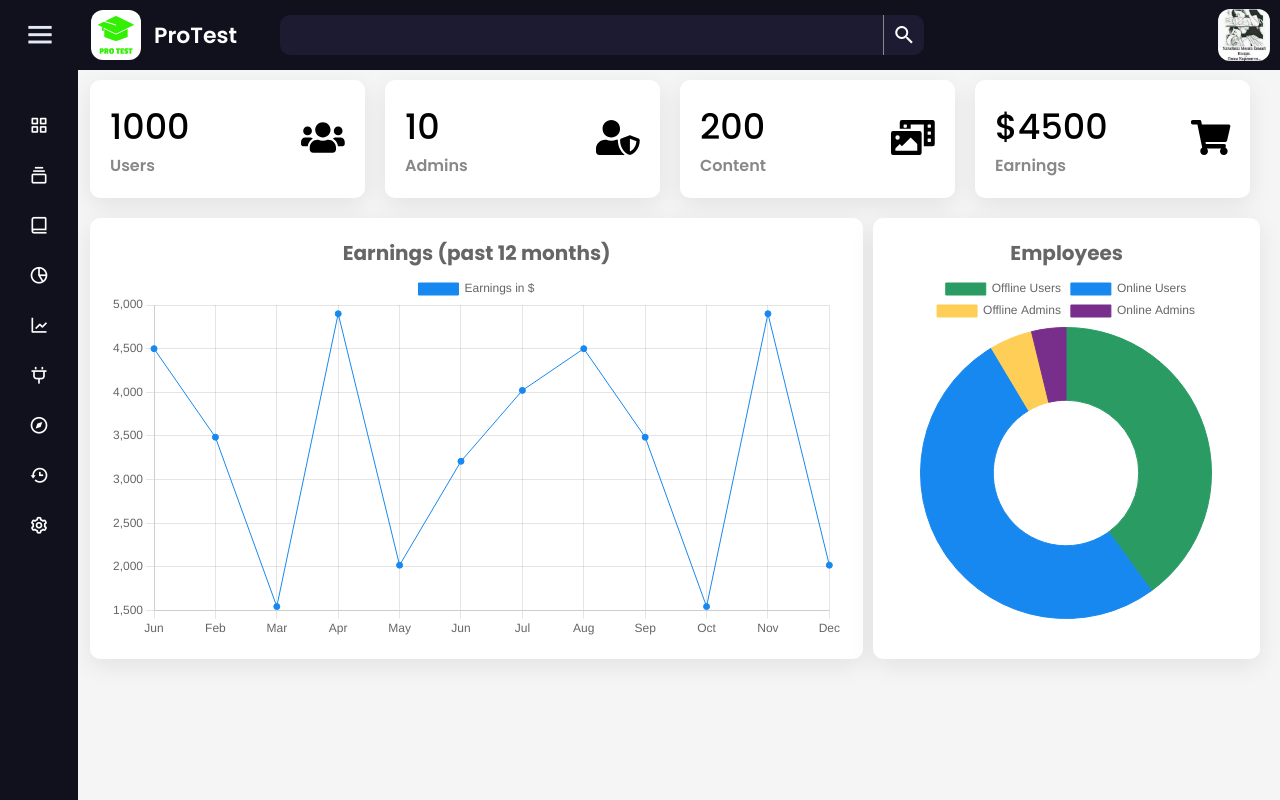
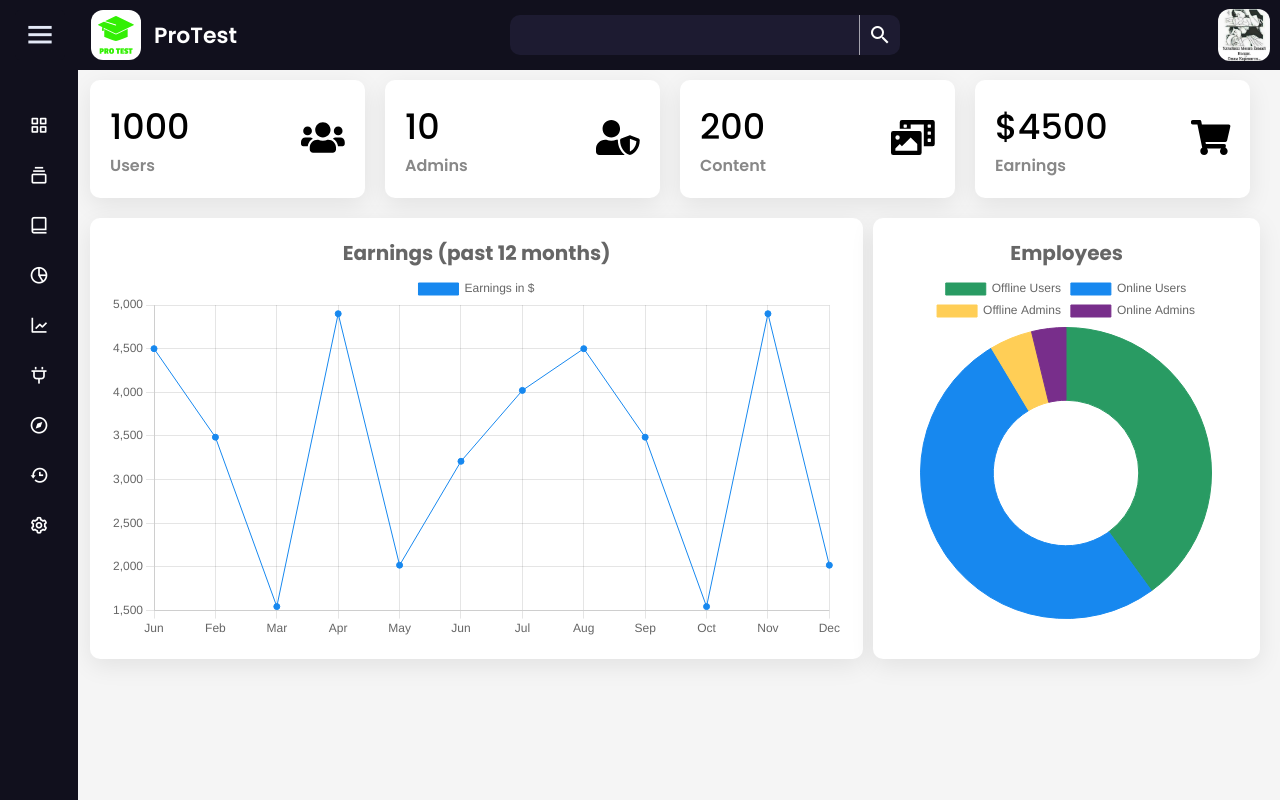
Before and after one commit to Ahmadjondev/protest_backend, a Django app: template templates/index.html in a window 1280 px wide. Run offline with Django 4.2, Linux system fonts and the light colour scheme; the template is opened without the code that fills it, so the values that code supplies are empty; some libraries are stand-ins or nearby versions.

Commit message:
admin panel

```diff
--- a/templates/assets/css/admin.css
+++ b/templates/assets/css/admin.css
@@ -38,7 +38,6 @@
   top: 0;
   background: #11101d;
   height: 70px;
-  padding-left: 20px;
   display: flex;
   align-items: center;
   justify-content: space-between;
@@ -48,6 +47,7 @@
   width: 100%;
   display: flex;
   align-items: center;
+  padding-left: 250px;
 }
 
 .top_nav .left_box input{
@@ -59,14 +59,14 @@
   font-size: 20px;
   letter-spacing: .8px;
   outline: none;
-  width: 65%;
+  width: 50%;
 }
 
 .top_nav .left_box button{
   background: #1d1b31;
   color: #fff;
   border: none;
-  border-left: 1px solid #87898d;
+  border-left: 1px solid #fefeff9a;
   outline: none;
   font-size: 14px;
   padding: 8px;
```
